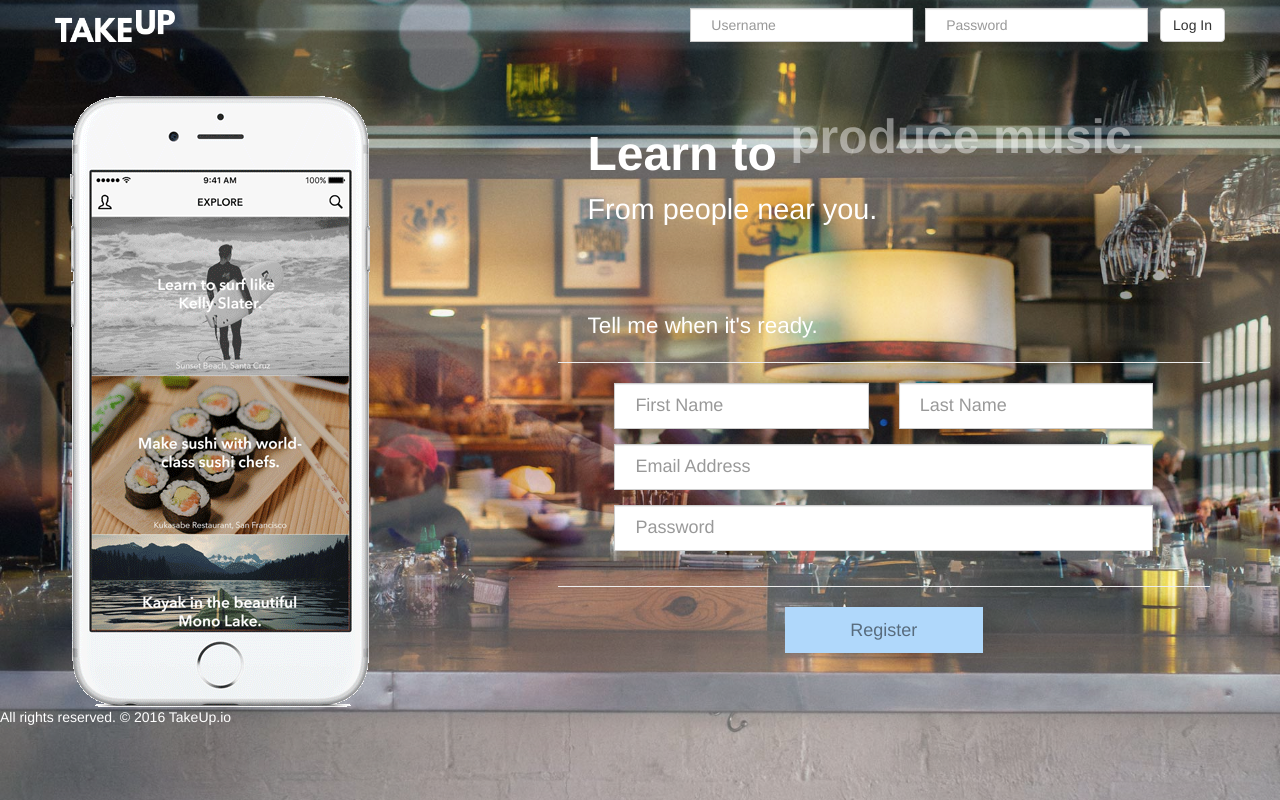
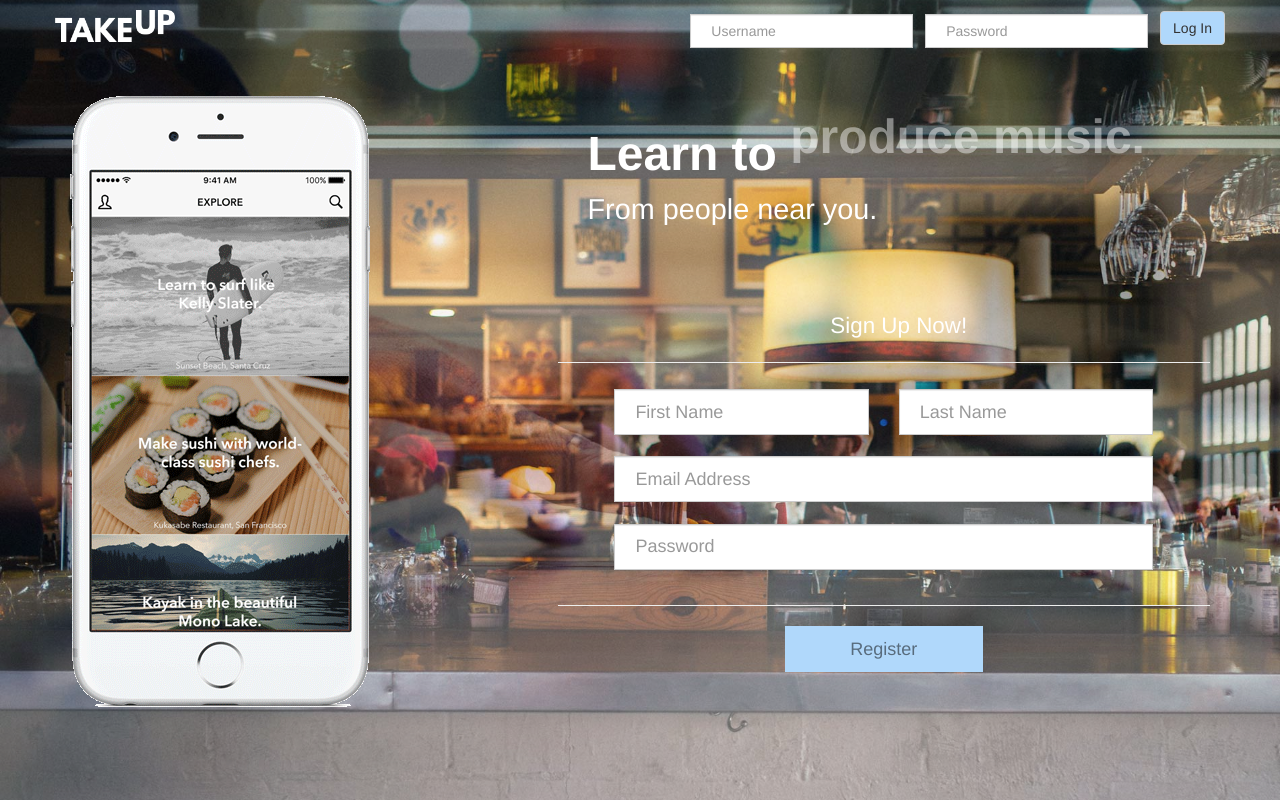
Before and after one commit to JasonYao/HackCooper-2016, a Django app: page / in a window 1280 px wide. Run offline with Django 3.2, Linux system fonts and the light colour scheme; parts of the project's set-up code (start-up, migrations or seed data) failed here and were passed over; some libraries are stand-ins or nearby versions.

Commit message:
Changes navbar login color. Removed footer.

```diff
--- a/website/core/static/core/index.css
+++ b/website/core/static/core/index.css
@@ -287,7 +287,7 @@ header{
 	margin-top:10vh;
 	margin-left:30px;
 	font-size:1.75vw;
-	text-align:left;
+	text-align:center;
 }
 
 input[type=submit]{
@@ -515,6 +515,7 @@ input[type="submit"]::-webkit-search-results-decoration {
 	header{
 		width:500px;
 	}
+}
 
 	#about{
 	float:right;
@@ -545,12 +546,13 @@ input[type="submit"]::-webkit-search-results-decoration {
 	background-color: #b0d8fb;
 }
 
-.input-lg{
-	font-size: 2vw;
+div .form-group{
+	padding-top:0.5vw;
 }
 
 .navbar-default{
 	background-color: transparent;
+	border-color: transparent;
 }
 
 	/* Landscape */
--- a/website/templates/core/index.html
+++ b/website/templates/core/index.html
@@ -32,7 +32,7 @@
 				From people near you.
 			</section>
 			<section id="ready">
-				Tell me when it's ready.
+				Sign Up Now!
 			</section>
 
 			<form role="form">
--- a/website/templates/core/partials/index_navbar.html
+++ b/website/templates/core/partials/index_navbar.html
@@ -1,5 +1,8 @@
 {% load staticfiles %}
-<div class="navbar navbar-default navbar-fixed-top" style="background: transparent; background-color: transparent; border-color: transparent;">
+
+<link rel="stylesheet" type="text/css" href="{% static 'core/index.css' %}" />
+
+<div class="navbar navbar-default navbar-fixed-top">
   <div class="container">
     <div class="row">
       <div class="navbar-header">
```
Also changed, not shown: website/templates/core/partials/footer.html (+14 -0 lines).
